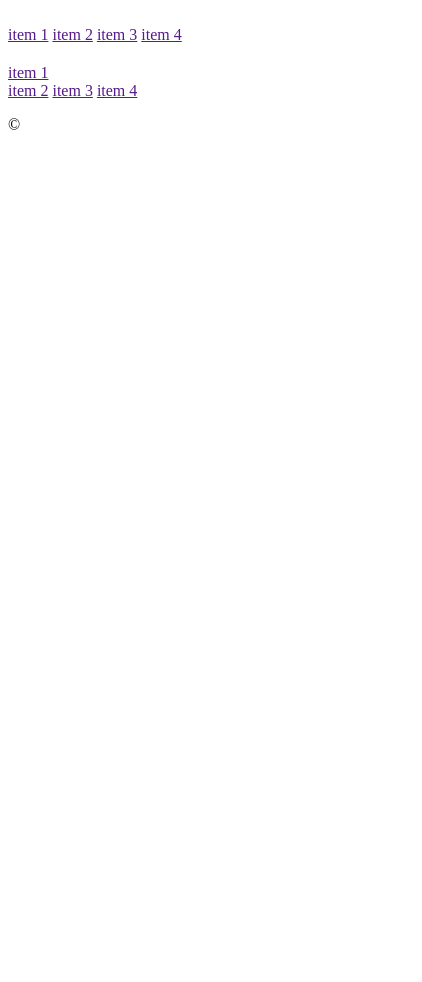
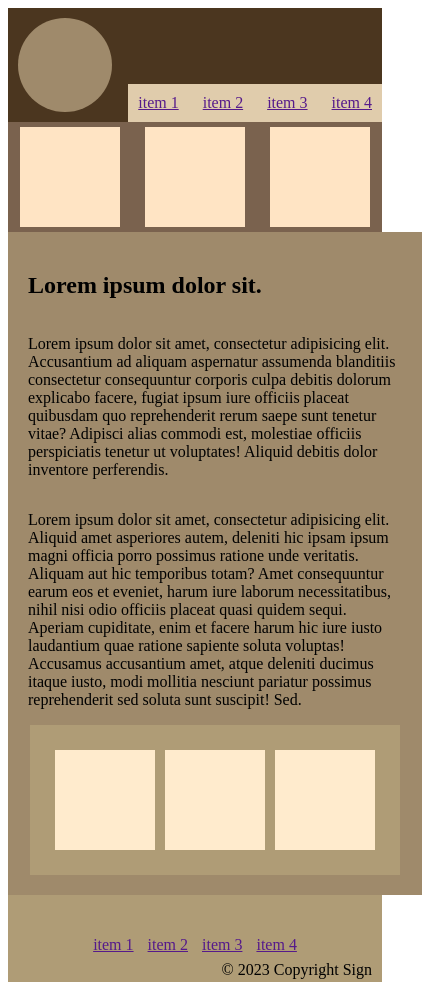
Before and after one commit to klaudiahendel/layout, a plain HTML site: page index.html in a window 390 px wide. Shown: the top 982 px of the page, 422 px wide, since content can reach past the window. Before the commit the page ends 844 px from the top, so only its background shows below. Drawn offline with Linux system fonts and the light colour scheme.

Commit message:
flexbox layout with responsive examples

```diff
--- a/index.html
+++ b/index.html
@@ -23,9 +23,9 @@
 
     <main class="main_wrapper">
         <article class="mainArticle">
-            <h1 class="mainArticle__hdl"></h1>
-            <p class="mainArticle__text"></p>
-            <p class="mainArticle__text"></p>
+            <h1 class="mainArticle__hdl">Lorem ipsum dolor sit.</h1>
+            <p class="mainArticle__text">Lorem ipsum dolor sit amet, consectetur adipisicing elit. Accusantium ad aliquam aspernatur assumenda blanditiis consectetur consequuntur corporis culpa debitis dolorum explicabo facere, fugiat ipsum iure officiis placeat quibusdam quo reprehenderit rerum saepe sunt tenetur vitae? Adipisci alias commodi est, molestiae officiis perspiciatis tenetur ut voluptates! Aliquid debitis dolor inventore perferendis.</p>
+            <p class="mainArticle__text">Lorem ipsum dolor sit amet, consectetur adipisicing elit. Aliquid amet asperiores autem, deleniti hic ipsam ipsum magni officia porro possimus ratione unde veritatis. Aliquam aut hic temporibus totam? Amet consequuntur earum eos et eveniet, harum iure laborum necessitatibus, nihil nisi odio officiis placeat quasi quidem sequi. Aperiam cupiditate, enim et facere harum hic iure iusto laudantium quae ratione sapiente soluta voluptas! Accusamus accusantium amet, atque deleniti ducimus itaque iusto, modi mollitia nesciunt pariatur possimus reprehenderit sed soluta sunt suscipit! Sed.</p>
             <section class="mainArticle__related related">
                 <div class="related__item"></div>
                 <div class="related__item"></div>
@@ -41,11 +41,12 @@
 
     <footer class="footer__wrapper">
         <nav class="secondaryMenu">
-            <a href="" class="secondaryMenu__item">item 1</a></nav>
-            <a href="" class="secondaryMenu__item">item 2</a></nav>
-            <a href="" class="secondaryMenu__item">item 3</a></nav>
-            <a href="" class="secondaryMenu__item">item 4</a></nav>
-        <p class="copyright">&#169;</p>
+            <a href="" class="secondaryMenu__item">item 1</a>
+            <a href="" class="secondaryMenu__item">item 2</a>
+            <a href="" class="secondaryMenu__item">item 3</a>
+            <a href="" class="secondaryMenu__item">item 4</a>
+        </nav>
+        <p class="copyright">&#169; 2023 Copyright Sign</p>
     </footer>
 </div>
 
--- a/src/css/styles.css
+++ b/src/css/styles.css
@@ -1,30 +1,123 @@
-.container{}
+.container{
+    max-width: 1200px;
+    width: 100%;
+    background-color: bisque;
+    margin-inline: auto;
+}
 
-.header__wrapper {}
+.header__wrapper {
+    background-color: #4b361f;
+    display: flex;
+    justify-content: space-between;
+    align-items: flex-end;
+}
 
-.logo {}
+.logo {
+    width: 94px;
+    height: 94px;
+    background-color: #9f8a6b;
+    display: inline-block;
+    margin: 10px;
+    border-radius: 60px;
+}
 .logo .logo__link {}
 
-.menu {}
-.menu .menu__item {}
+.menu {
+    background-color: #e0ccac;
+}
+.menu .menu__item {
+    padding: 10px;
+    display: inline-block;
+}
 .menu .menu__item .menu__item--active {}
 
-.main_wrapper {}
+.main_wrapper {
+    background-color: #62300d;
+    display: flex;
+    flex-direction: column;
+}
 
-.mainArticle {}
+.mainArticle {
+    background-color: #9f8a6b;
+    padding: 20px;
+    width: 100%;
+    display: flex;
+    flex-direction: column;
+}
+
+
+@media screen and (min-width: 650px ) {
+    .main_wrapper {
+        flex-direction: row;
+        justify-content: space-around;
+    }
+}
+
 .mainArticle .mainArticle__hdl {}
 .mainArticle .mainArticle__text {}
 .mainArticle .mainArticle__related {}
 
-.related {}
-.related .related__item {}
+.related {
+    background-color: #af9c76;
+    padding: 20px;
+    display: flex;
+    justify-content: space-around;
+    max-width: 400px;
+    align-self: center;
+}
+.related .related__item {
+    background-color: blanchedalmond;
+    width: 100px;
+    height: 100px;
+    margin: 5px;
+}
 
-.aside {}
-.aside .aside__item {}
+.aside {
+    background-color: #7a624e;
+    display: flex;
+    justify-content: space-around;
+    order: -1;
+}
 
-.footer__wrapper {}
+@media screen and (min-width: 400px) {
+    .aside {
+        order: 0;
+    }
+}
 
-.secondaryMenu {}
-.secondaryMenu .secondaryMenu__item {}
+@media screen and (min-width: 650px) {
+    .aside {
+        flex-direction: column;
+        justify-content: space-around;
+    }
+}
+.aside .aside__item {
+    background-color: bisque;
+    width: 100px;
+    height: 100px;
+    margin: 5px;
 
-.copyright {}
+}
+
+.footer__wrapper {
+    background-color: #af9c76;
+    min-height: 100px;
+    display: flex;
+    justify-content: center;
+    align-items: center;
+    position: relative;
+}
+
+.secondaryMenu {
+    display: inline-block;
+    justify-content: space-between;
+}
+.secondaryMenu .secondaryMenu__item {
+    padding: 5px;
+}
+
+.copyright {
+    position: absolute;
+    bottom: 0px;
+    right: 10px;
+}
```
